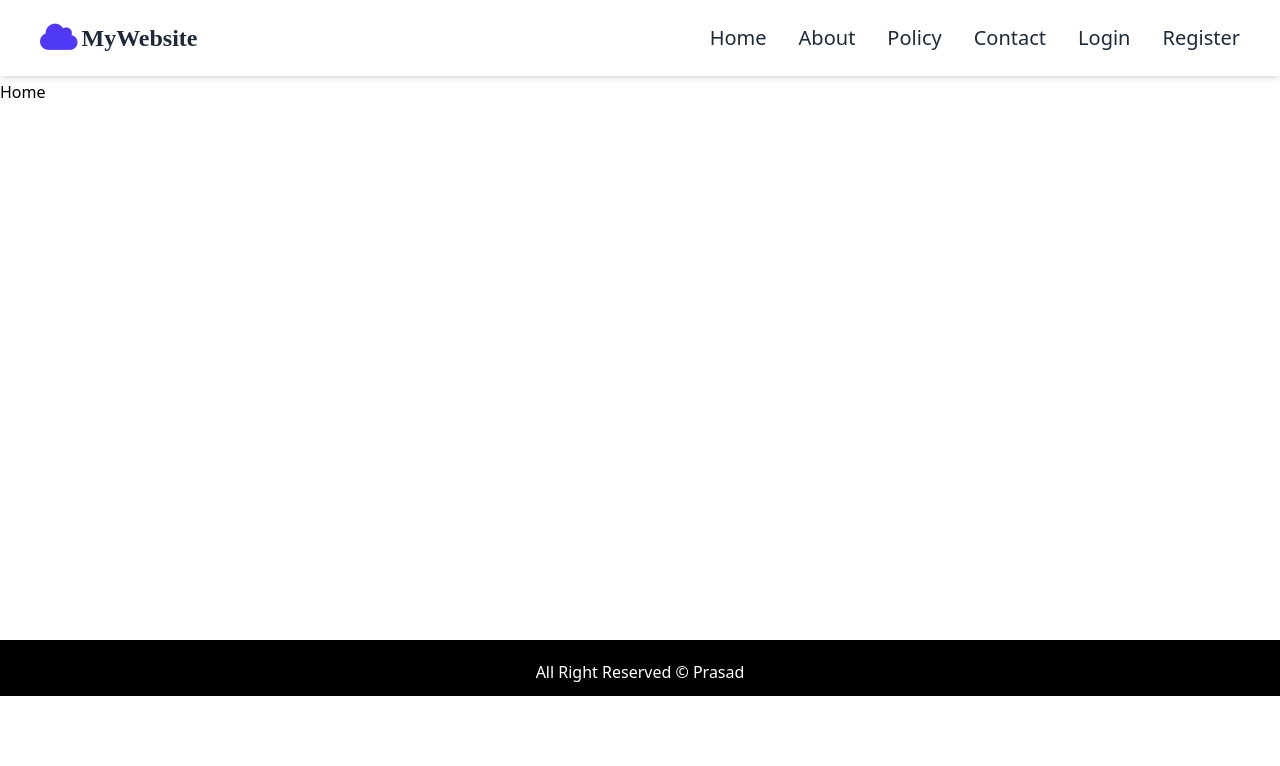
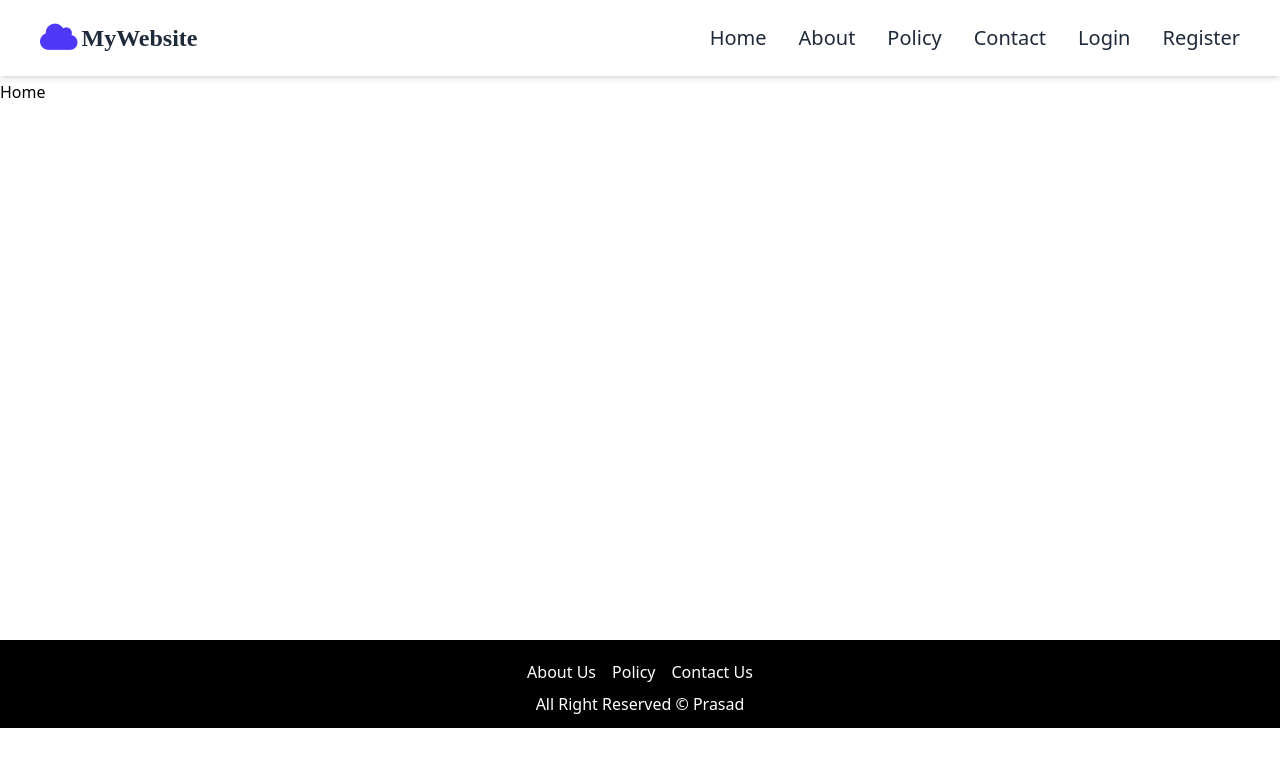
Before and after one commit to BPrasad2000/MERN-Stack-Project, a React (Vite) app in the folder frontend/: page / in a window 1280 px wide. Shown: the top 766 px of the page. Built offline with nearby package versions, Linux system fonts and the light colour scheme.

Commit message:
update footer

```diff
--- a/frontend/src/Components/Footer.jsx
+++ b/frontend/src/Components/Footer.jsx
@@ -1,11 +1,29 @@
-import React from 'react'
+import React from "react";
+import { NavLink } from "react-router-dom";
 
 function Footer() {
   return (
     <div className="bg-black text-white p-3">
-       <h4 className="text-center pt-2">All Right Reserved &copy; Prasad</h4>
+      <div className="md:flex justify-center mt-2 md:p-0 pt-8 ">
+        <div className="text-center mx-2">
+          <NavLink to="/about" className="text-white hover:text-indigo-600">
+            About Us
+          </NavLink>
+        </div>
+        <div className="text-center mx-2">
+          <NavLink to="/policy" className="text-white hover:text-indigo-600">
+            Policy
+          </NavLink>
+        </div>
+        <div className="text-center mx-2">
+          <NavLink to="/contact" className="text-white hover:text-indigo-600">
+            Contact Us
+          </NavLink>
+        </div>
+      </div>
+      <h4 className="text-center pt-2">All Right Reserved &copy; Prasad</h4>
     </div>
-  )
+  );
 }
 
-export default Footer
+export default Footer;
```
